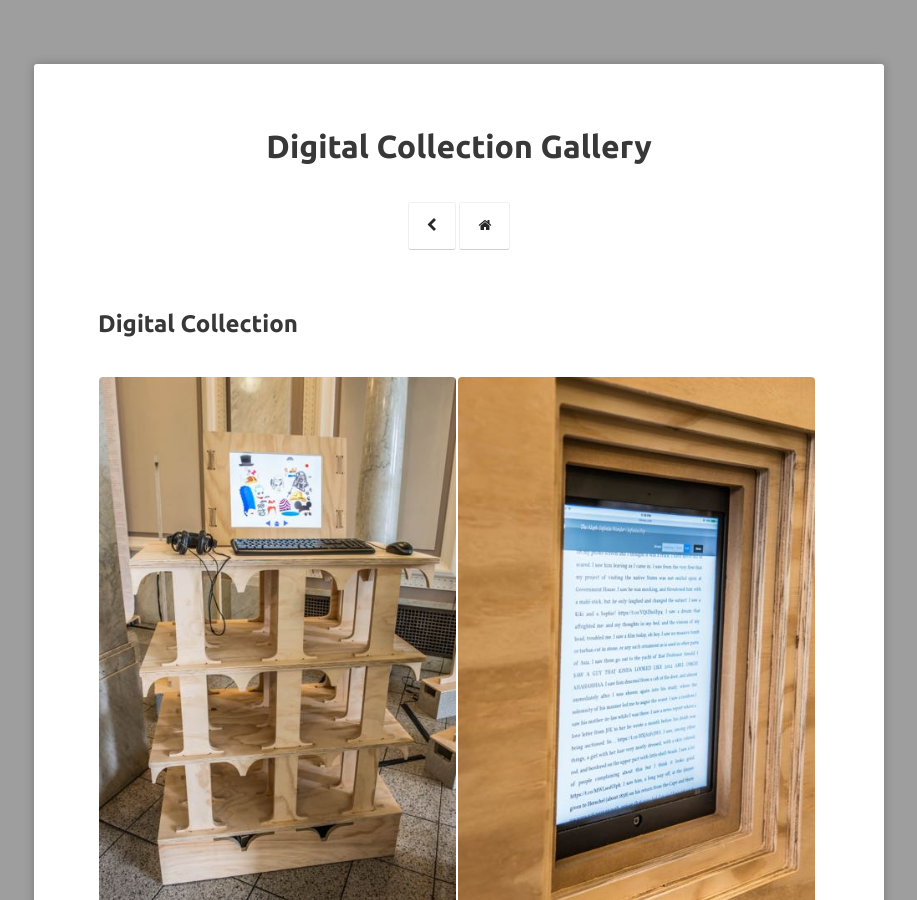
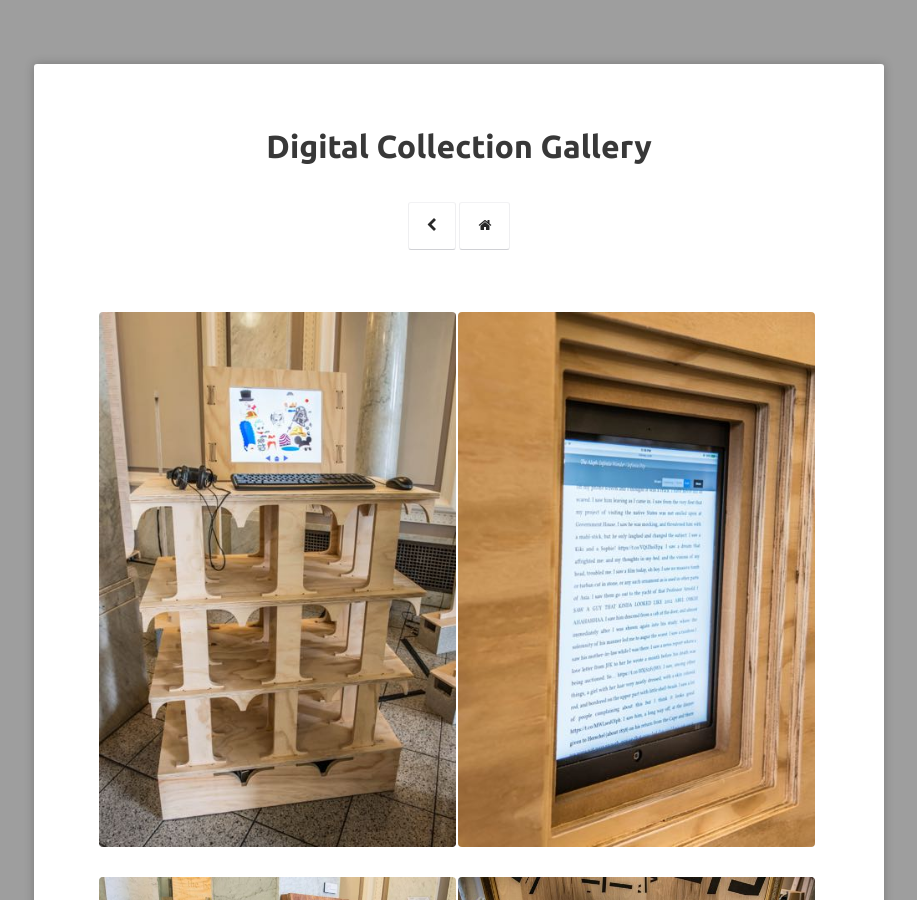
Before and after one commit to nolegacyexhibit/nolegacyexhibit.github.io, a Jekyll site: the page built from gallery/digitalgallery.md, in a window 1280 px wide and 900 px high. Shown: the whole window, without its empty margins (181-1098 px from the left). Built offline with Jekyll 4.4.1, drawn with Linux system fonts in a browser that asks for light colours.

Commit message:
Update digitalgallery.md

```diff
--- a/gallery/digitalgallery.md
+++ b/gallery/digitalgallery.md
@@ -6,7 +6,7 @@ tags: [images]
 
 ---
 
-<h2>Digital Collection</h2>
+
 <figure class="half">
 	<a class="image-popup" href="/assets/img/gallery/Digital_9420.jpg"><img src="/assets/img/gallery/Digital_9420.jpg"></a>
 	<a class="image-popup" href="/assets/img/gallery/Digital_9454.jpg"><img src="/assets/img/gallery/Digital_9454.jpg"></a>
```
